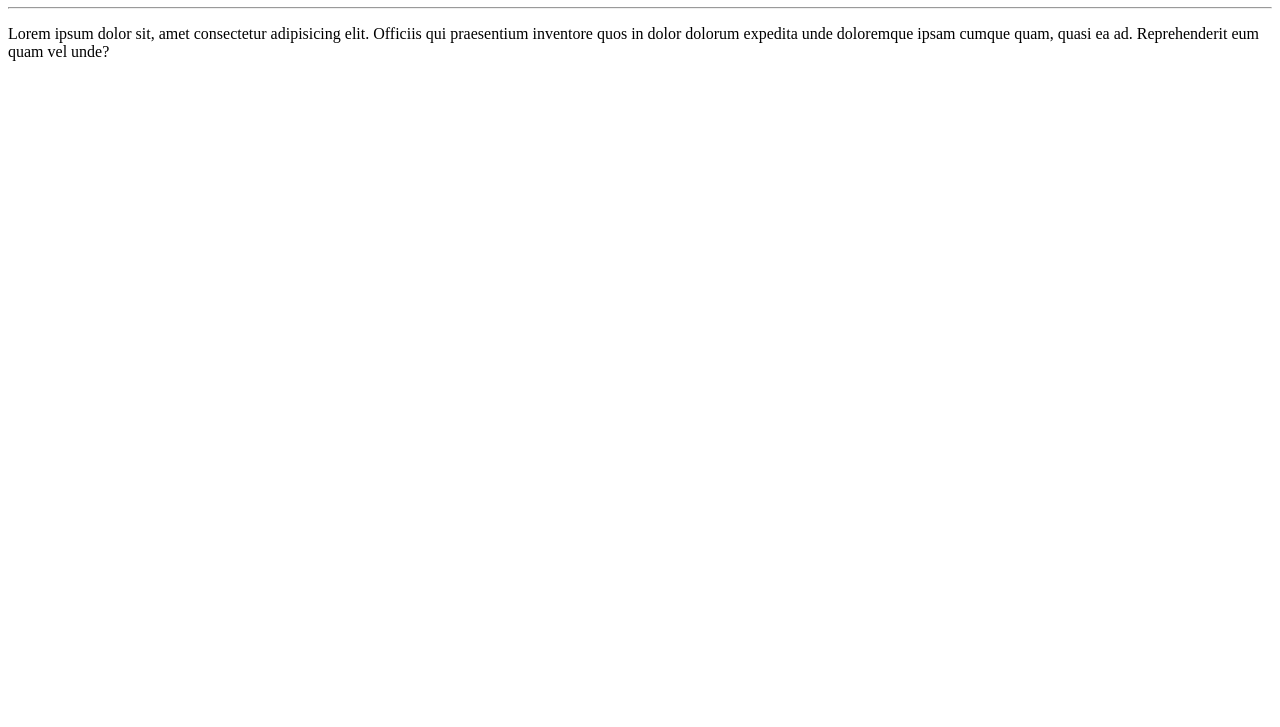
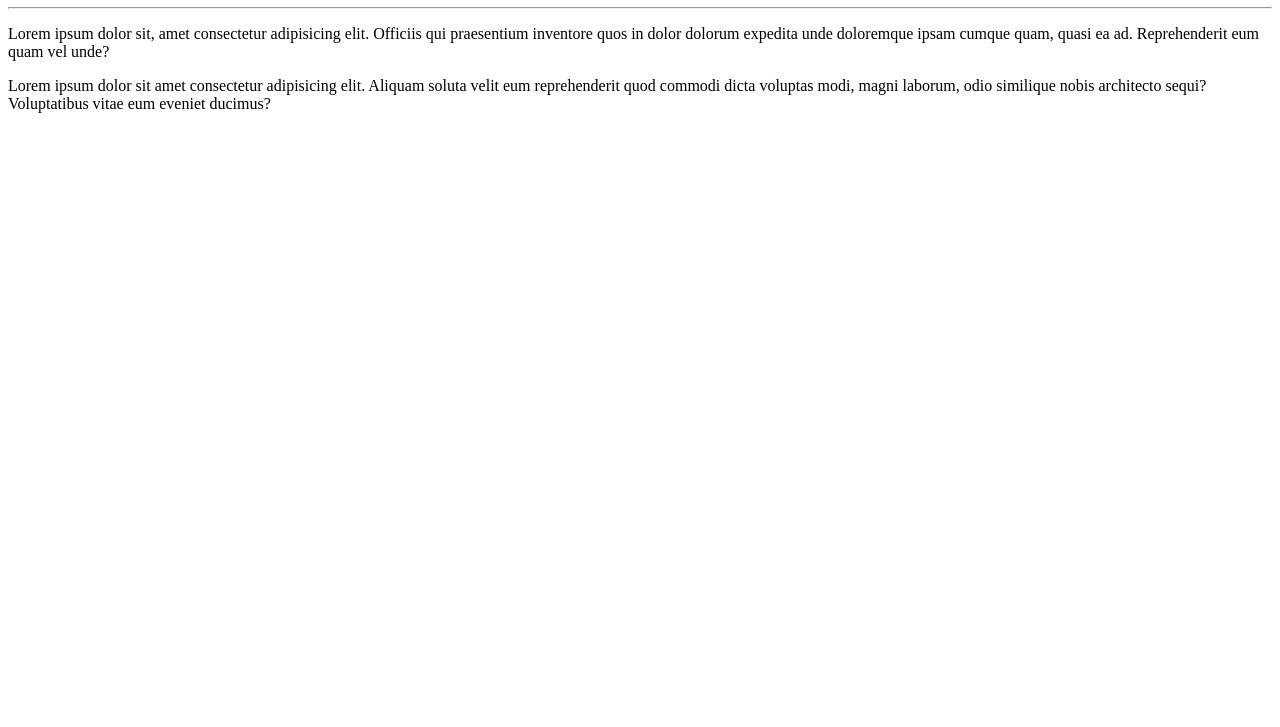
Before and after one commit to ericmachad/Ola-Mundo, a plain HTML site: page site-exemplo/index.html in a window 1280 px wide. Shown: the part 73-800 px from the top of the page. Drawn offline with Linux system fonts and the light colour scheme.

Commit message:
adicionei um paragrafo

```diff
--- a/site-exemplo/index.html
+++ b/site-exemplo/index.html
@@ -10,5 +10,6 @@
     <h1>Olá, Mundo</h1>
     <hr>
     <p>Lorem ipsum dolor sit, amet consectetur adipisicing elit. Officiis qui praesentium inventore quos in dolor dolorum expedita unde doloremque ipsam cumque quam, quasi ea ad. Reprehenderit eum quam vel unde?</p>
+    <p>Lorem ipsum dolor sit amet consectetur adipisicing elit. Aliquam soluta velit eum reprehenderit quod commodi dicta voluptas modi, magni laborum, odio similique nobis architecto sequi? Voluptatibus vitae eum eveniet ducimus?</p>
 </body>
 </html>
```
